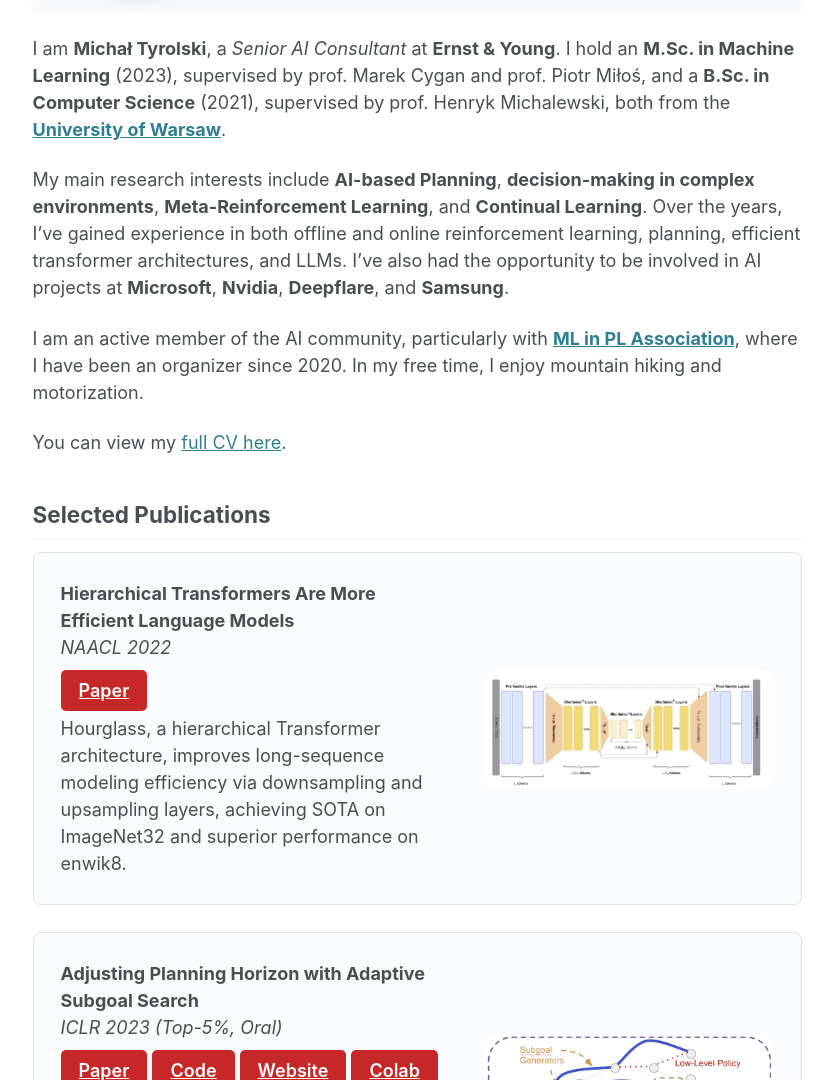
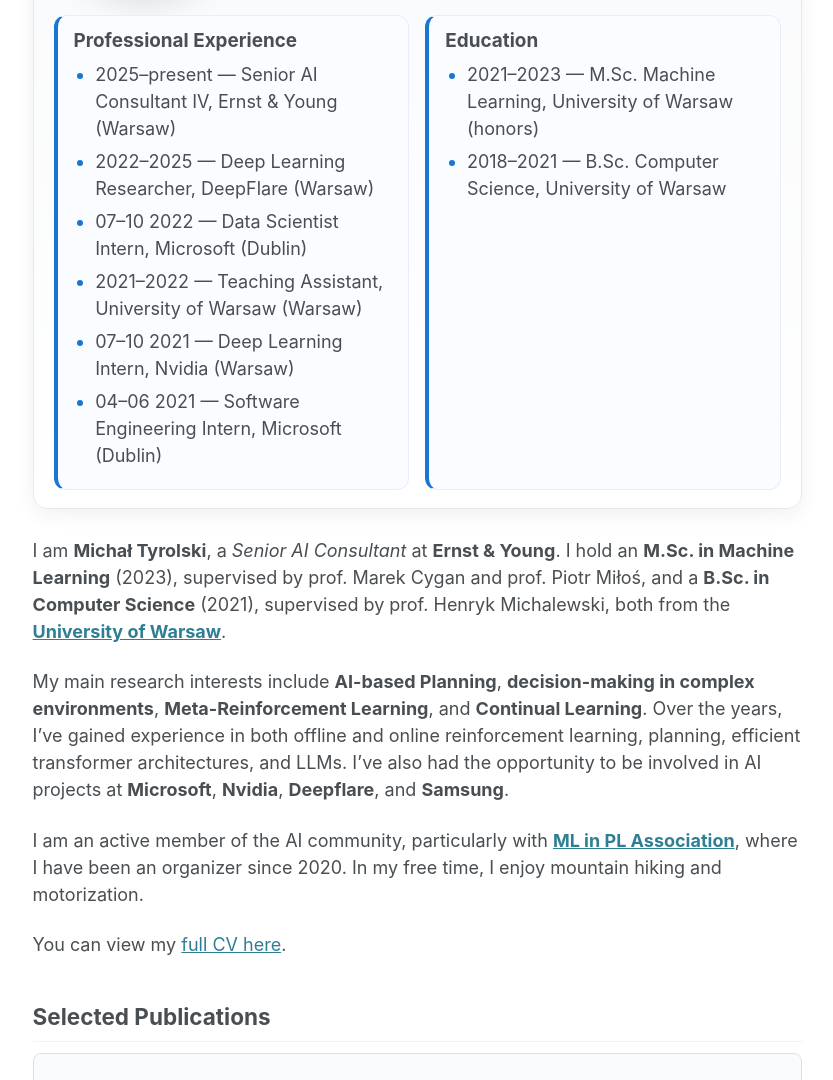
Before and after one commit to mtyrolski/mtyrolski.github.io, a Jekyll site: the page built from _pages/about.md, in a window 1280 px wide and 1400 px high, cut to the strip 320-1400 px from the top of the window. Shown: the whole strip, without its empty margins (249-1082 px from the left). Built offline with Jekyll 4.4.1, drawn with Linux system fonts in a browser that asks for light colours.

Commit message:
experience boxes

```diff
--- a/_pages/about.md
+++ b/_pages/about.md
@@ -8,18 +8,129 @@
 ---
 
 <!-- Custom Top Bar with Profile -->
-<div style="display: flex; align-items: center; background-color: #f8f9fa; padding: 15px; border-radius: 8px; margin-bottom: 25px; box-shadow: 0 2px 5px rgba(0,0,0,0.05); max-width: 1500px; margin-left: auto; margin-right: auto;">
-  <div style="width: 180px; height: 180px; border-radius: 50%; overflow: hidden; margin-right: 32px; flex-shrink: 0; box-shadow: 0 4px 16px rgba(0,0,0,0.10);">
-    <img src="../images/IMG_8383.JPEG" alt="Michał Tyrolski" style="width: 100%; height: 100%; object-fit: cover;">
+<style>
+/* Profile card styling */
+.profile-card {
+  display: flex;
+  flex-direction: column;
+  background: linear-gradient(180deg, #f8f9fa, #ffffff);
+  border: 1px solid #e6e8eb;
+  border-radius: 14px;
+  padding: 18px 20px;
+  margin: 0 auto 28px auto;
+  max-width: 1500px;
+  box-shadow: 0 6px 20px rgba(16, 24, 40, 0.06);
+}
+.profile-header {
+  display: flex;
+  align-items: center;
+  gap: 24px;
+}
+.avatar {
+  width: 180px;
+  height: 180px;
+  border-radius: 50%;
+  overflow: hidden;
+  box-shadow: 0 8px 30px rgba(0,0,0,0.10);
+  border: 3px solid #fff;
+  background: #eef2f7;
+  flex-shrink: 0;
+}
+.profile-meta h1 {
+  margin: 0;
+  font-size: 1.9em;
+  letter-spacing: -0.01em;
+}
+.profile-role {
+  margin: 6px 0 0 0;
+  color: #425466;
+}
+.socials {
+  margin-top: 10px;
+  display: flex;
+  flex-wrap: wrap;
+  gap: 10px;
+}
+.socials a {
+  display: inline-flex;
+  align-items: center;
+  gap: 6px;
+  background: #ffffff;
+  color: #1976d2;
+  border: 1px solid #dbe4ff;
+  padding: 6px 10px;
+  border-radius: 8px;
+  text-decoration: none;
+  font-weight: 600;
+  transition: background 0.2s, color 0.2s, box-shadow 0.2s, transform 0.1s;
+}
+.socials a:hover {
+  background: #1976d2;
+  color: #ffffff;
+  box-shadow: 0 6px 16px rgba(25, 118, 210, 0.25);
+  transform: translateY(-1px);
+}
+.info-grid {
+  display: grid;
+  grid-template-columns: repeat(2, minmax(240px, 1fr));
+  gap: 16px;
+  margin-top: 16px;
+}
+.info-card {
+  background: #fbfcff;
+  border: 1px solid #e6eefc;
+  border-left: 4px solid #1976d2;
+  border-radius: 12px;
+  padding: 14px 16px;
+  transition: box-shadow 0.2s, transform 0.1s, border-color 0.2s;
+}
+.info-card:hover { box-shadow: 0 8px 18px rgba(25, 118, 210, 0.10); transform: translateY(-1px); border-color: #1256a1; }
+.info-card h3 { margin: 0 0 8px 0; font-size: 1.05em; }
+.info-card ul { margin: 0; padding-left: 1.2rem; }
+.info-card li { margin: 6px 0; }
+.info-card li::marker { color: #1976d2; }
+
+@media (max-width: 768px) {
+  .profile-header { flex-direction: column; align-items: flex-start; }
+  .avatar { width: 140px; height: 140px; }
+  .info-grid { grid-template-columns: 1fr; }
+}
+</style>
+
+<div class="profile-card">
+  <div class="profile-header">
+    <div class="avatar">
+      <img src="../images/IMG_8383.JPEG" alt="Michał Tyrolski" style="width: 100%; height: 100%; object-fit: cover;">
+    </div>
+    <div class="profile-meta">
+      <h1>Michał Tyrolski</h1>
+      <p class="profile-role">Senior AI Consultant at Ernst & Young / Independent Researcher</p>
+      <div class="socials">
+        <a href="https://github.com/mtyrolski"><i class="fab fa-github"></i> <span>GitHub</span></a>
+        <a href="https://twitter.com/mtyrolski"><i class="fab fa-twitter"></i> <span>Twitter</span></a>
+        <a href="https://www.linkedin.com/in/michal-tyrolski/"><i class="fab fa-linkedin"></i> <span>LinkedIn</span></a>
+        <a href="../files/cv.pdf"><i class="fas fa-file-pdf"></i> <span>CV</span></a>
+      </div>
+    </div>
   </div>
-  <div>
-    <h1 style="margin: 0; font-size: 1.7em;">Michał Tyrolski</h1>
-    <p style="margin: 5px 0 0;">Senior AI Consultant at Ernst & Young / Independent Researcher</p>
-    <div style="margin-top: 8px;">
-      <a href="https://github.com/mtyrolski" style="margin-right: 10px;"><i class="fab fa-github"></i> GitHub</a>
-      <a href="https://twitter.com/mtyrolski" style="margin-right: 10px;"><i class="fab fa-twitter"></i> Twitter</a>
-      <a href="https://www.linkedin.com/in/michal-tyrolski/" style="margin-right: 10px;"><i class="fab fa-linkedin"></i> LinkedIn</a>
-      <a href="../files/cv.pdf"><i class="fas fa-file-pdf"></i> CV</a>
+  <div class="info-grid">
+    <div class="info-card">
+      <h3>Professional Experience</h3>
+      <ul>
+  <li>2025–present — Senior AI Consultant IV, Ernst & Young (Warsaw)</li>
+  <li>2022–2025 — Deep Learning Researcher, DeepFlare (Warsaw)</li>
+  <li>07–10 2022 — Data Scientist Intern, Microsoft (Dublin)</li>
+  <li>2021–2022 — Teaching Assistant, University of Warsaw (Warsaw)</li>
+  <li>07–10 2021 — Deep Learning Intern, Nvidia (Warsaw)</li>
+  <li>04–06 2021 — Software Engineering Intern, Microsoft (Dublin)</li>
+      </ul>
+    </div>
+    <div class="info-card">
+      <h3>Education</h3>
+      <ul>
+  <li>2021–2023 — M.Sc. Machine Learning, University of Warsaw (honors)</li>
+  <li>2018–2021 — B.Sc. Computer Science, University of Warsaw</li>
+      </ul>
     </div>
   </div>
 </div>
```
